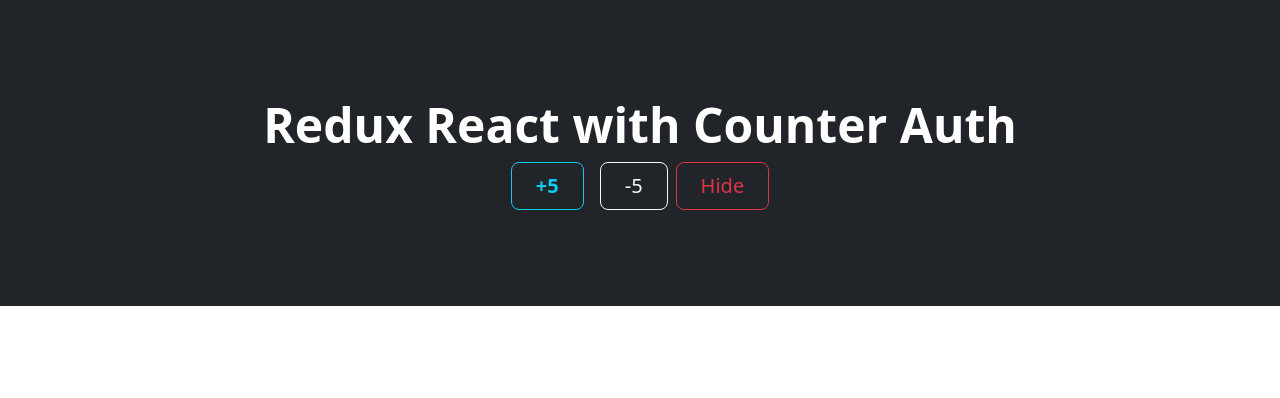
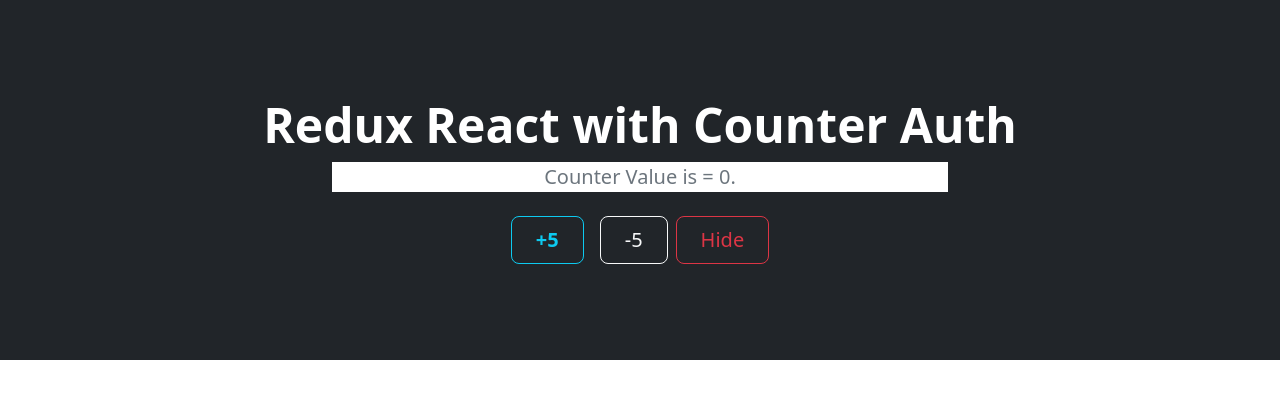
Before and after one commit to CoolShivas/003--Redux_React_with_Counter_Auth, a React (Vite) app in the folder Redux_React_with_Counter_Auth/: page / in a window 1280 px wide. Shown: the top 398 px of the page. Built offline with nearby package versions, Linux system fonts and the light colour scheme.

Commit message:
Add Btn working with the help of dispatch and actions

```diff
--- a/Redux_React_with_Counter_Auth/src/App.jsx
+++ b/Redux_React_with_Counter_Auth/src/App.jsx
@@ -12,7 +12,8 @@
       <div className="py-5">
         <AppName></AppName>
         <div className="col-lg-6 mx-auto">
-          {!showButton ? "" : <DisplayValue></DisplayValue>}
+          {/* {!showButton ? "" : <DisplayValue></DisplayValue>} */}
+          <DisplayValue></DisplayValue>
           <div className="d-grid gap-2 d-sm-flex justify-content-sm-center">
             <Buttons></Buttons>
           </div>
--- a/Redux_React_with_Counter_Auth/src/components/layout/Buttons.jsx
+++ b/Redux_React_with_Counter_Auth/src/components/layout/Buttons.jsx
@@ -9,7 +9,8 @@
         // dispatch({
         //     type: "ADDITION"
         // })
-        console.log(counterActions.addition());
+        // console.log(counterActions.addition());
+        dispatch(counterActions.addition());
     };
 
     const handlerOnSubtractBtn = () => {
--- a/Redux_React_with_Counter_Auth/src/components/store/index.js
+++ b/Redux_React_with_Counter_Auth/src/components/store/index.js
@@ -39,7 +39,7 @@
   initialState: { counterVal: 0 },
   reducers: {
     addition: (currState, action) => {
-      console.log(currState, action);
+      currState.counterVal++;
     },
     substraction: (currState, action) => {
       console.log(currState, action);
```
